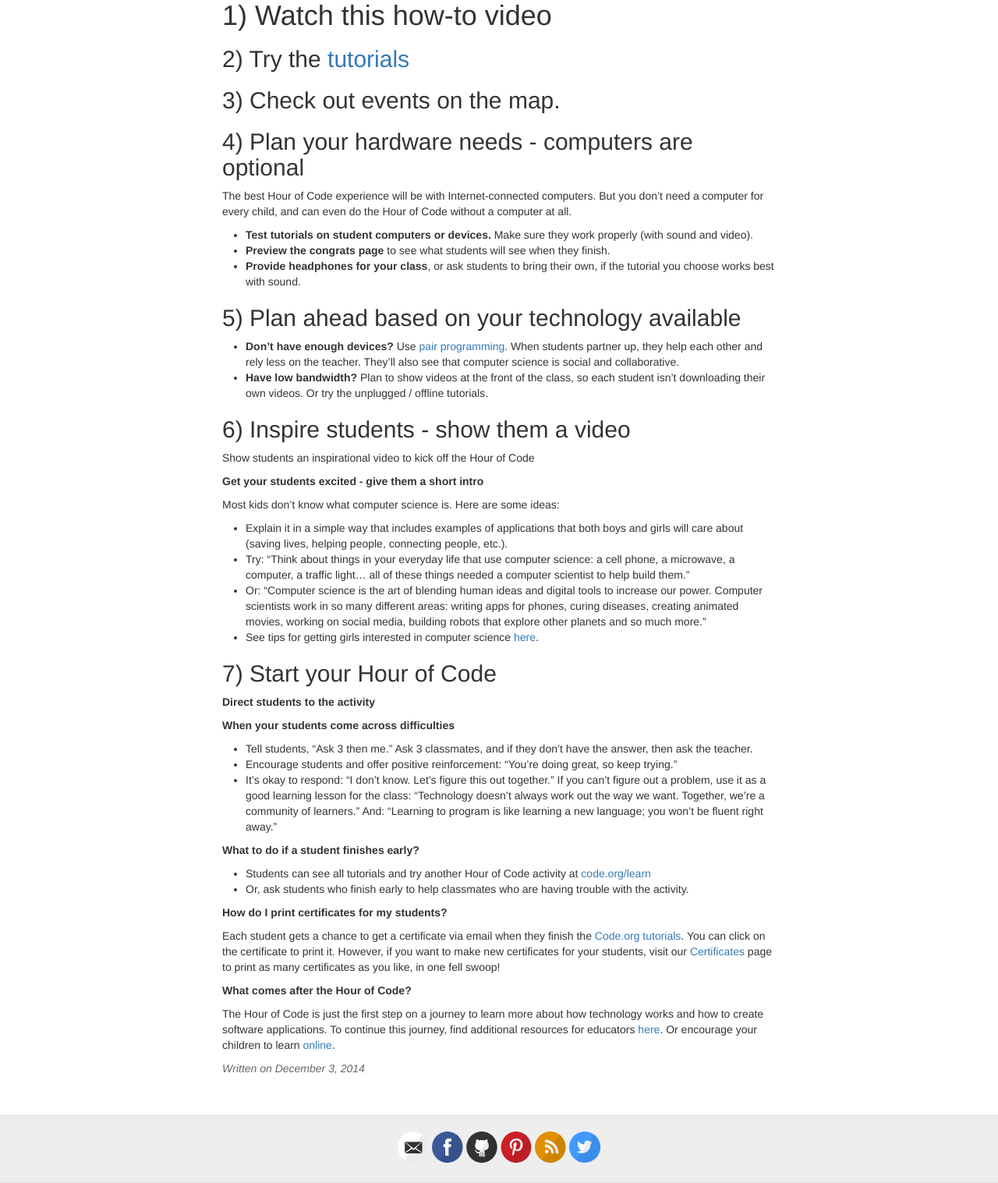
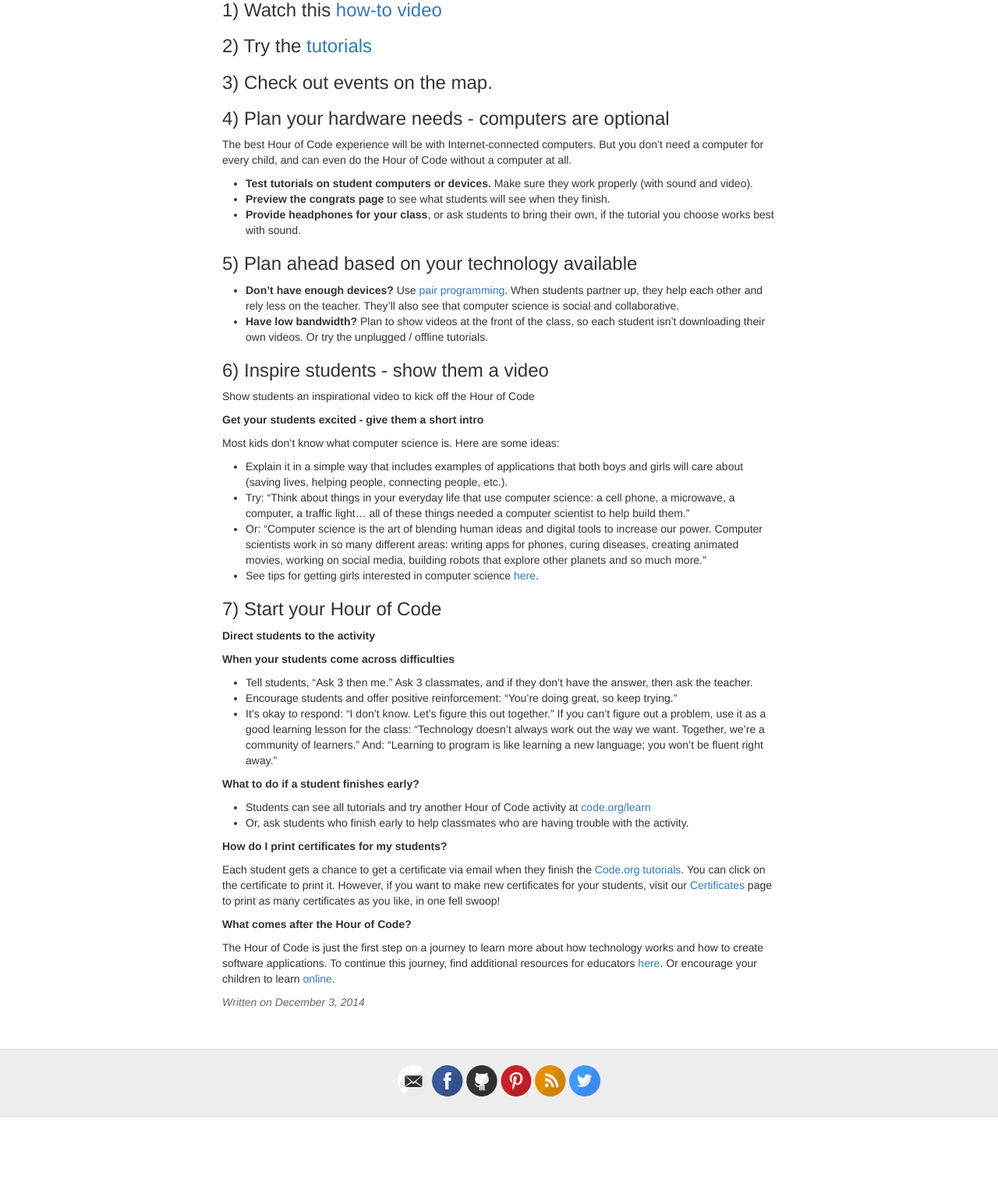
Before and after one commit to roachhd/kids-code-hour, a Jekyll site: the page built from _posts/2014-12-03-get-started-with-hour-of-code.md, in a window 1280 px wide. Shown: the part 729-2246 px from the top of the page at 78% size. Built offline with Jekyll 4.4.1, drawn with Linux system fonts in a browser that asks for light colours; some web fonts are replaced; a style sheet for code colours, icons or effects is not loaded; after the commit the page ends 2161 px from its top, so only the background shows below that.

```diff
--- a/_posts/2014-12-03-get-started-with-hour-of-code.md
+++ b/_posts/2014-12-03-get-started-with-hour-of-code.md
@@ -9,13 +9,13 @@ All Hour of Code tutorials require minimal [prep-time for teachers](/tutorials/e
 
 ![][1]
 
-# 1) Watch this [how-to video]()
+### 1) Watch this [how-to video]()
 
-## 2) Try the [tutorials](kids-code-hour/tutorials-list/)
+### 2) Try the [tutorials](kids-code-hour/tutorials-list/)
 
-## 3) Check out events on the map.
+### 3) Check out events on the map.
 
-## 4) Plan your hardware needs - computers are optional
+### 4) Plan your hardware needs - computers are optional
 
 The best Hour of Code experience will be with Internet-connected computers. But you don't need a computer for every child, and can even do the Hour of Code without a computer at all.
 
@@ -23,12 +23,12 @@ The best Hour of Code experience will be with Internet-connected computers. But
 * **Preview the congrats page** to see what students will see when they finish.
 * **Provide headphones for your class**, or ask students to bring their own, if the tutorial you choose works best with sound.
 
-## 5) Plan ahead based on your technology available
+### 5) Plan ahead based on your technology available
 
 * **Don't have enough devices?** Use [pair programming][3]. When students partner up, they help each other and rely less on the teacher. They'll also see that computer science is social and collaborative.
 * **Have low bandwidth?** Plan to show videos at the front of the class, so each student isn't downloading their own videos. Or try the unplugged / offline tutorials.
 
-## 6) Inspire students - show them a video
+### 6) Inspire students - show them a video
 
 Show students an inspirational video to kick off the Hour of Code
 
@@ -41,7 +41,7 @@ Most kids don't know what computer science is. Here are some ideas:
 * Or: "Computer science is the art of blending human ideas and digital tools to increase our power. Computer scientists work in so many different areas: writing apps for phones, curing diseases, creating animated movies, working on social media, building robots that explore other planets and so much more."
 * See tips for getting girls interested in computer science [here][4].
 
-## 7) Start your Hour of Code
+### 7) Start your Hour of Code
 
 **Direct students to the activity**
 
```
